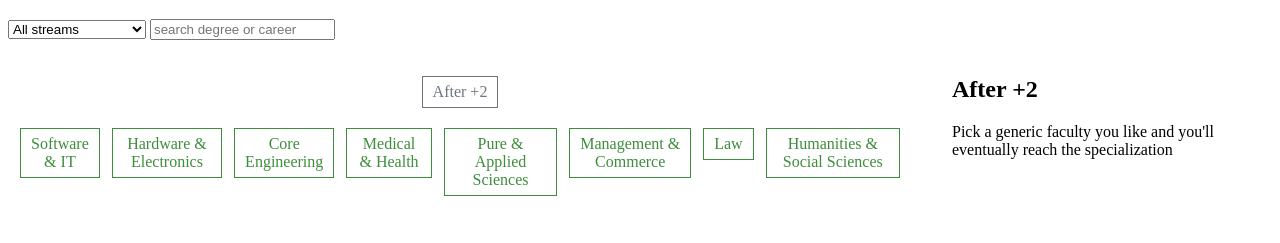
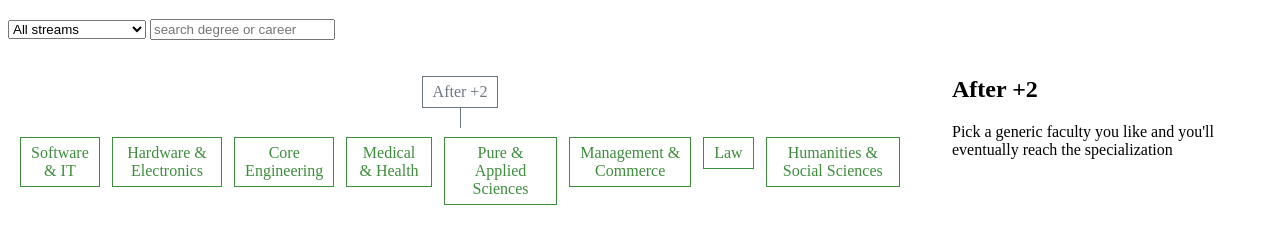
Before and after one commit to Bivaas/pathfinder, a plain HTML site: page index.html in a window 1280 px wide. Both pictures are taken after a click on the element "After +2". Shown: the part 61-304 px from the top of the page. Drawn offline with Linux system fonts and the light colour scheme.

Commit message:
branch back reset and open box line added

```diff
--- a/script.js
+++ b/script.js
@@ -68,7 +68,20 @@ function buildList(node) {
             document.querySelectorAll(".active").forEach (el =>
                 el.classList.remove("active"))
 
-                li.classList.add("active");
+                // when branch is open or closed
+                if (ul.hidden) {
+
+                    ul.querySelectorAll(".open").forEach(el => el.classList.remove("open"));
+
+                    ul.querySelectorAll("ul").forEach(el => el.hidden = true);
+
+                    li.parentElement.parentElement.classList.add("active");
+                }
+
+                else {
+
+                    li.classList.add("active");
+                }
         })
     }
 
--- a/style.css
+++ b/style.css
@@ -63,3 +63,21 @@ main {
 
     display: none;
 }
+
+#tree ul ul {
+
+    position: relative;
+    padding-top: 9px;
+}
+
+/* line */
+#tree ul ul::before {
+
+    content: "";
+    position: absolute;
+    top: 0;
+    left: 50%;
+    height: 20px;
+    border-left: 1px solid;
+
+}
```
